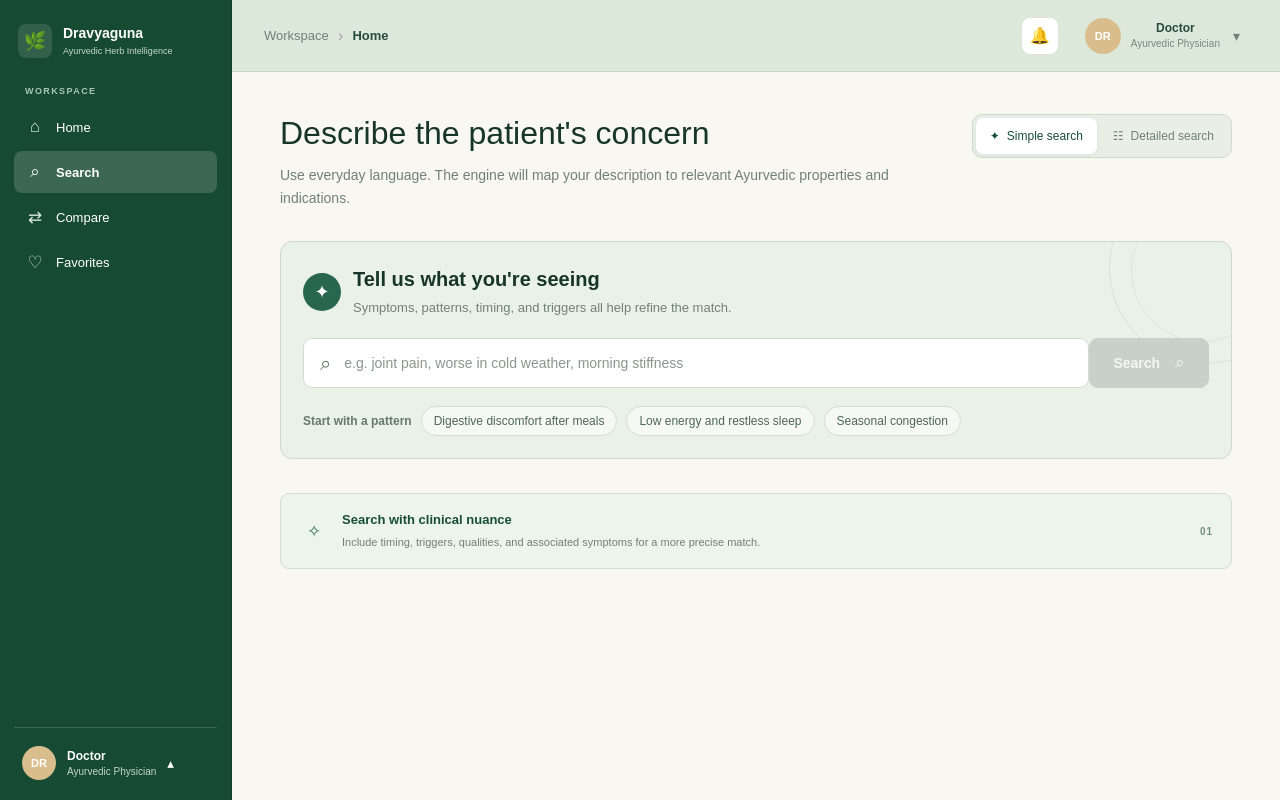
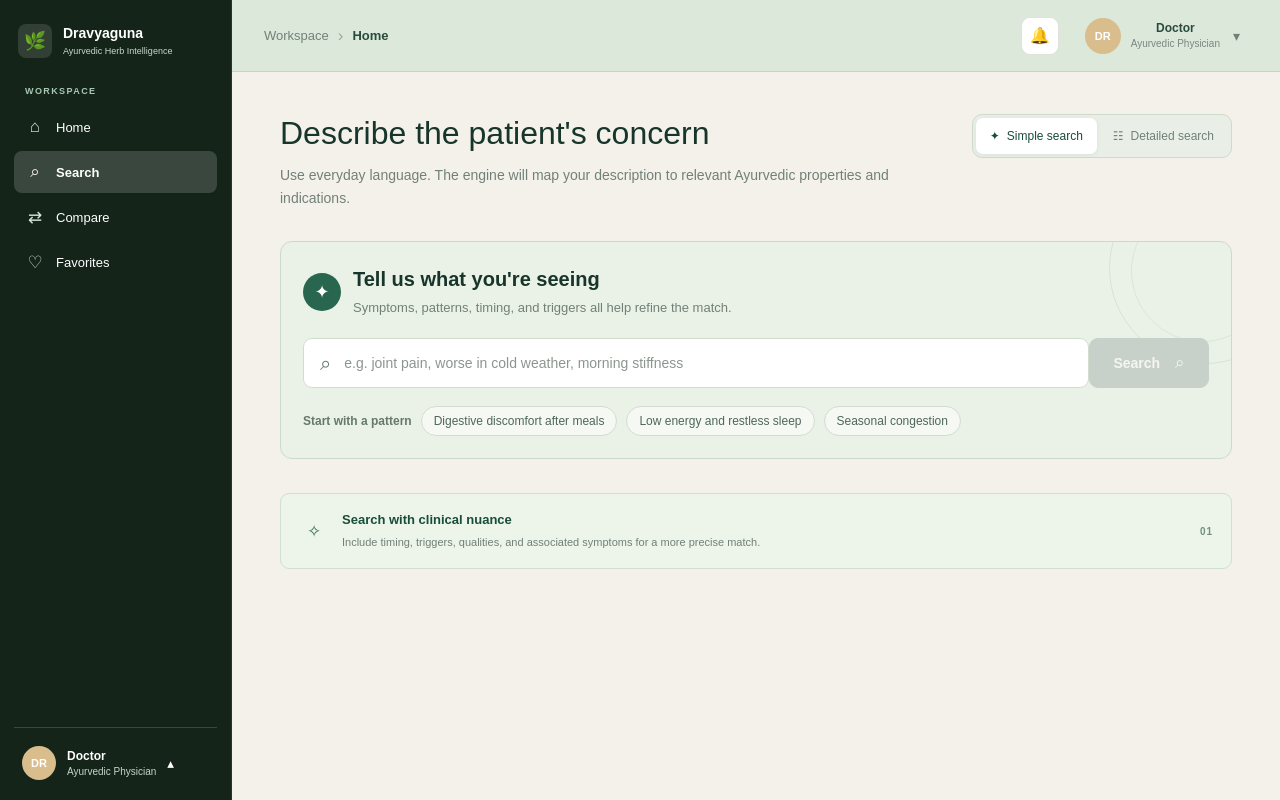
Before and after one commit to Shravani87-Bagal/Keshaurved_Dravyagun, a React app: page /search in a window 1280 px wide. Built offline with nearby package versions, Linux system fonts and the light colour scheme; the HTML template or start-up script is replaced by a standard one.

Commit message:
Match doctor search styling with admin theme

```diff
--- a/src/styles/DoctorHome.css
+++ b/src/styles/DoctorHome.css
@@ -19,8 +19,8 @@
   height: 100vh;
   display: flex;
   flex-direction: column;
-  background: #174A32;
-  border-right: 1px solid #123d2a;
+  background: #142419;
+  border-right: 1px solid #26372b;
   box-sizing: border-box;
   z-index: 5000;
   pointer-events: auto;
--- a/src/styles/SearchPage.css
+++ b/src/styles/SearchPage.css
@@ -1,6 +1,4 @@
-/* =========================================
-   SEARCH PAGE LAYOUT
-   ========================================= */
+
 /* =========================================
    SEARCH PAGE LAYOUT
    ========================================= */
@@ -11,7 +9,7 @@
     flex-direction: column;
     overflow: hidden;
 
-    background: #f8f7f2;
+    background: #f4f1ea;
     color: #17352a;
 }
 
@@ -523,5 +521,4 @@
     .clinical-nuance-card {
       padding-right: 40px;
     }
-
   }
```
